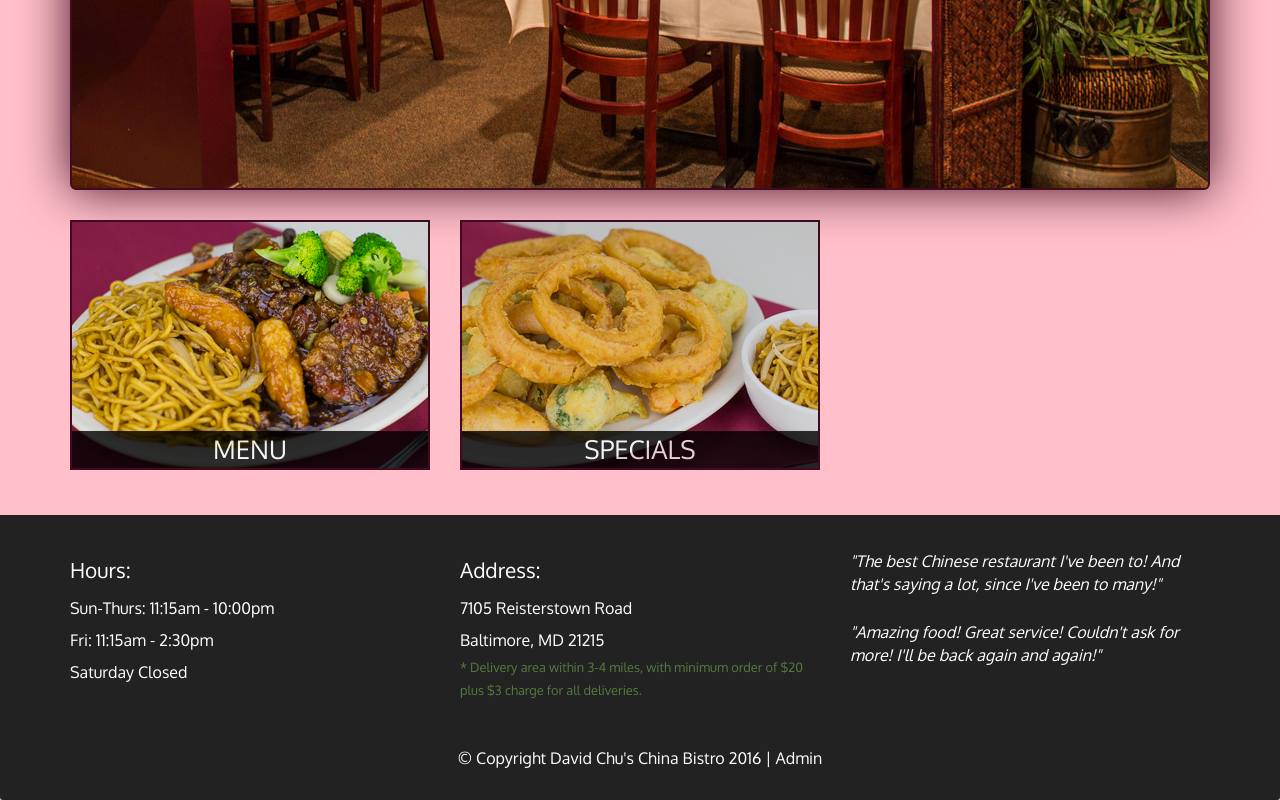
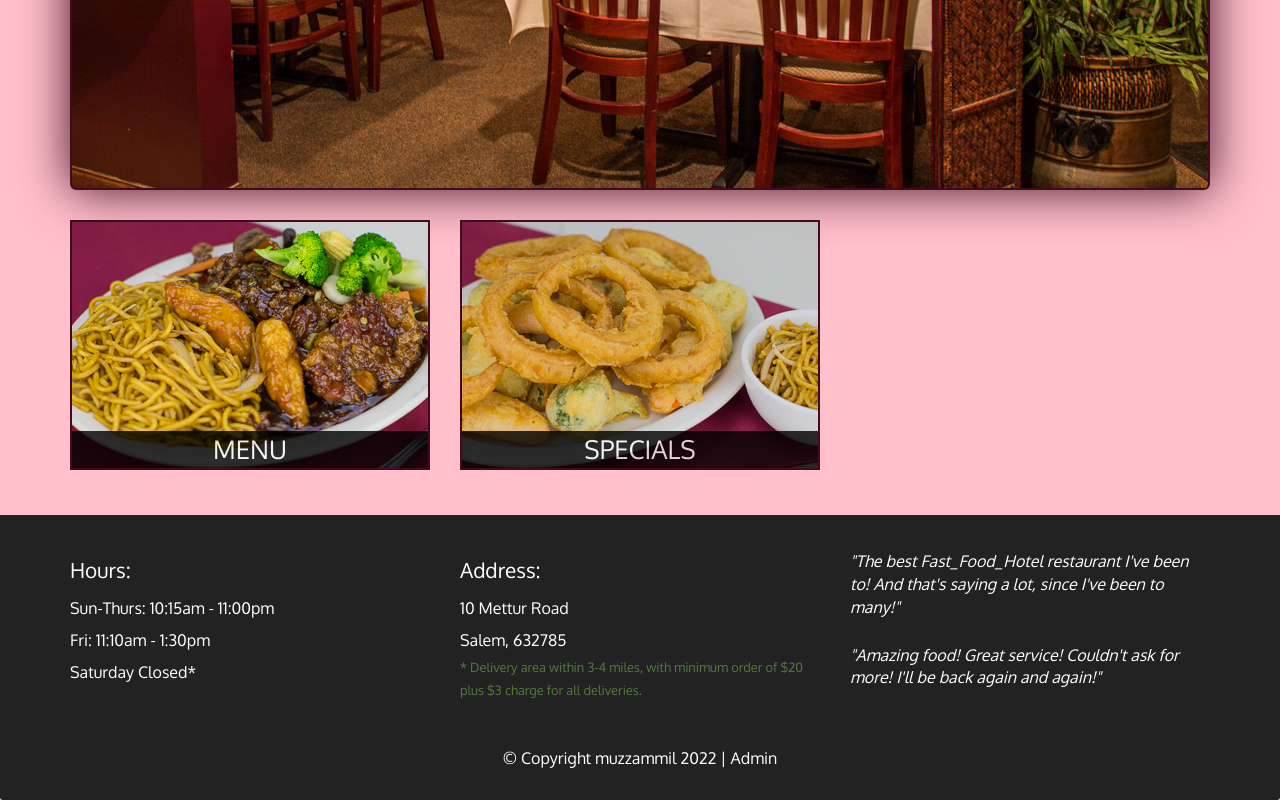
Before and after one commit to Muzzammilmuzzu/Week-Project-5, a plain HTML site: page index.html in a window 1280 px wide. Shown: the part 675-1475 px from the top of the page. Drawn offline with Linux system fonts and the light colour scheme.

Commit message:
Update index.html

```diff
--- a/index.html
+++ b/index.html
@@ -4,7 +4,7 @@
     <meta charset="utf-8">
     <meta http-equiv="X-UA-Compatible" content="IE=edge">
     <meta name="viewport" content="width=device-width, initial-scale=1">
-    <title>David Chu's China Bistro</title>
+    <title>Project_5</title>
     <link href='https://fonts.googleapis.com/css?family=Oxygen:400,300,700' rel='stylesheet' type='text/css'>
     <link href='https://fonts.googleapis.com/css?family=Lora' rel='stylesheet' type='text/css'>
     <link rel="stylesheet" href="css/bootstrap.min.css">
@@ -25,10 +25,10 @@
             </a>
 
             <div class="navbar-brand">
-              <a href="index.html"><h1>David Chu's China Bistro</h1></a>
+              <a href="index.html"><h1>Fast-Food</h1></a>
               <p>
               <img src="images/star-k-logo.png" alt="Kosher certification">
-              <span>Kosher Certified</span>
+              <span>Certified</span>
               </p>
             </div>
 
@@ -87,25 +87,25 @@
         <div class="row">
           <section id="hours" class="col-sm-4">
             <span>Hours:</span><br>
-            Sun-Thurs: 11:15am - 10:00pm<br>
-            Fri: 11:15am - 2:30pm<br>
-            Saturday Closed
+            Sun-Thurs: 10:15am - 11:00pm<br>
+            Fri: 11:10am - 1:30pm<br>
+            Saturday Closed*
             <hr class="visible-xs">
           </section>
           <section id="address" class="col-sm-4">
             <span>Address:</span><br>
-            7105 Reisterstown Road<br>
-            Baltimore, MD 21215
+            10 Mettur Road<br>
+            Salem, 632785
             <p>* Delivery area within 3-4 miles, with minimum order of $20 plus $3 charge for all deliveries.</p>
             <hr class="visible-xs">
           </section>
           <section id="testimonials" class="col-sm-4">
-            <p>"The best Chinese restaurant I've been to! And that's saying a lot, since I've been to many!"</p>
+            <p>"The best Fast_Food_Hotel restaurant I've been to! And that's saying a lot, since I've been to many!"</p>
             <p>"Amazing food! Great service! Couldn't ask for more! I'll be back again and again!"</p>
           </section>
         </div>
         <div class="text-center">
-          &copy; Copyright David Chu's China Bistro 2016 |
+          &copy; Copyright muzzammil 2022 |
           <a ui-sref="admin.auth">Admin</a></div>
       </div>
     </footer>
```
